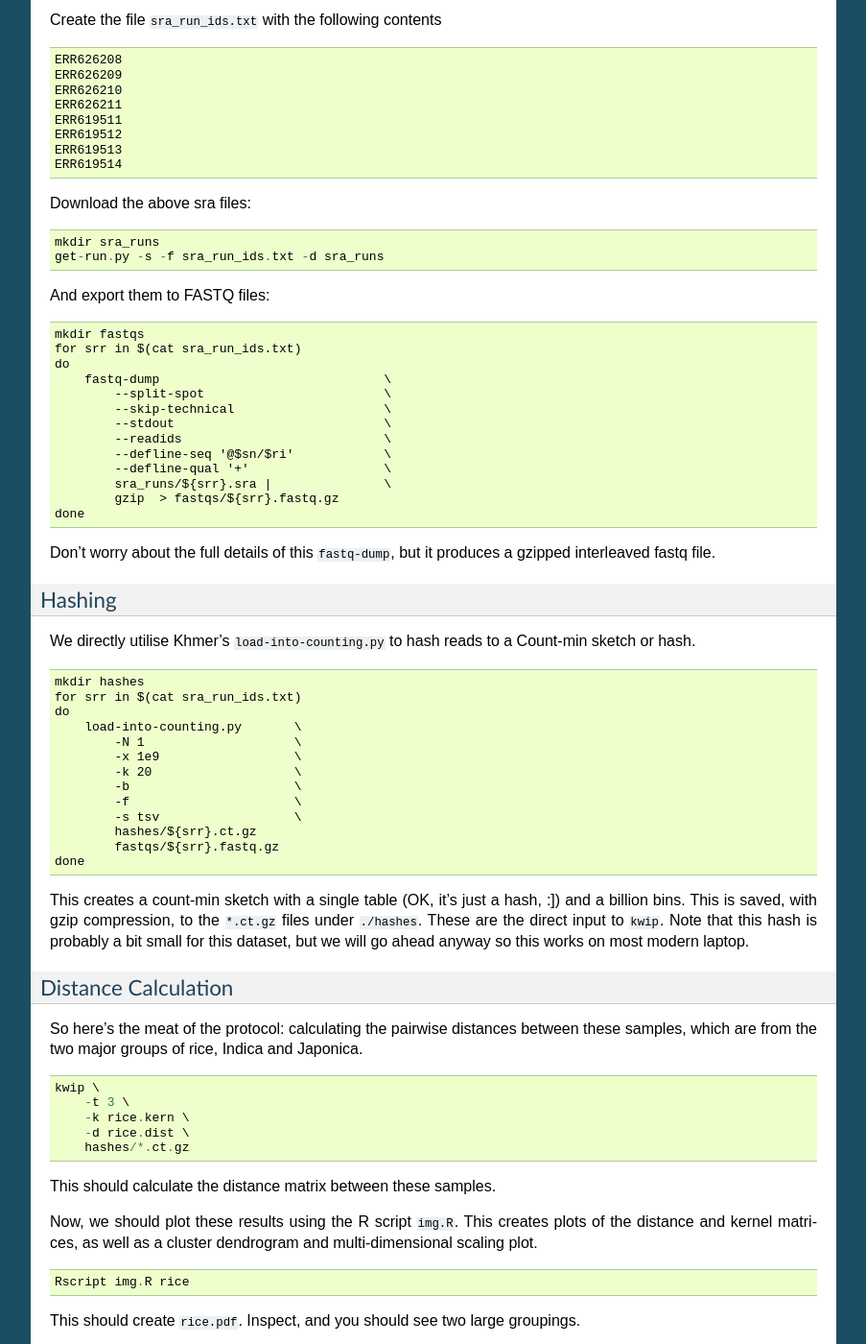
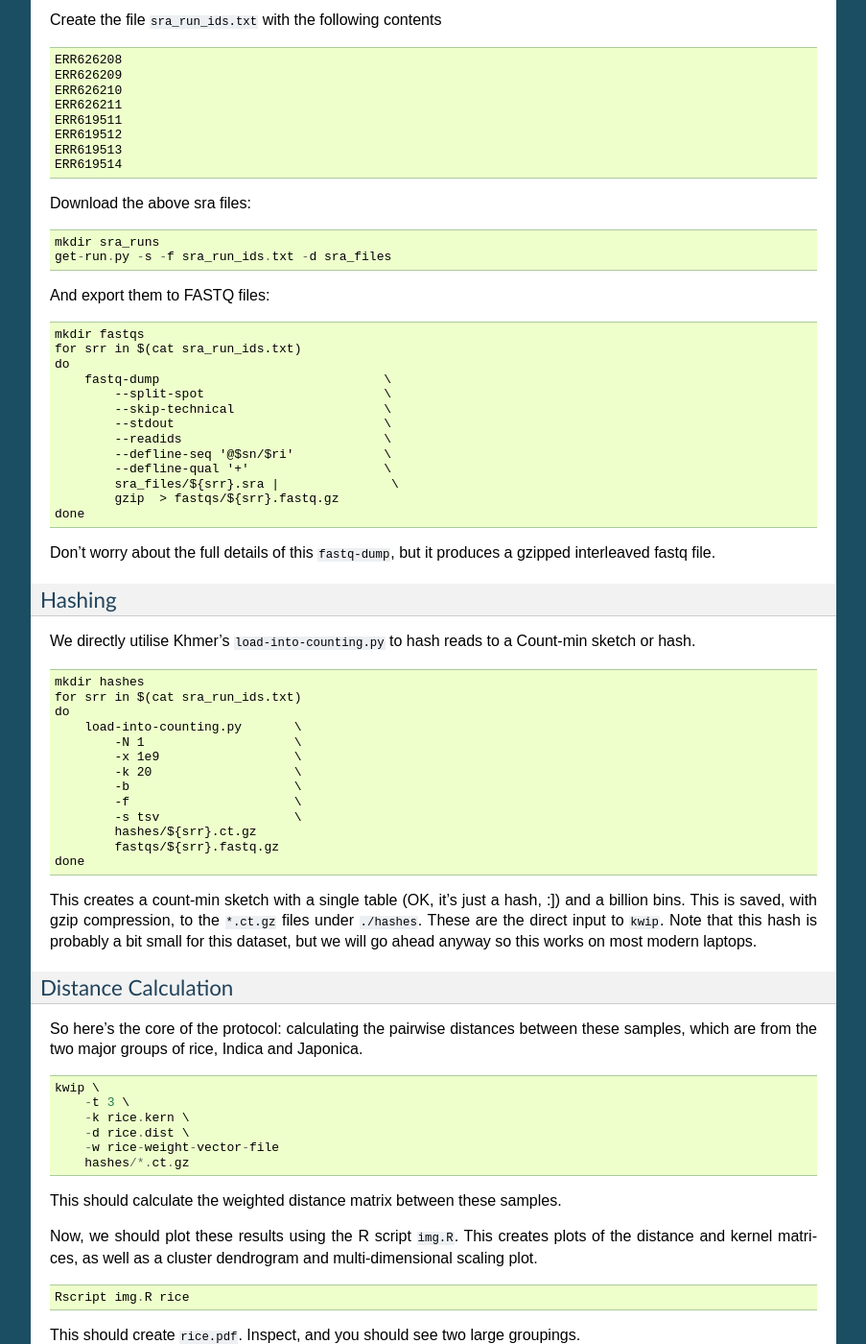
Before and after one commit to kdm9/kWIP, a Sphinx documentation site: the page built from doc/pipelines.rst, in a window 1280 px wide and 1400 px high, scrolled down 706 px. Shown: the whole window at 96% size, without its empty margins (198-1101 px from the left). Built offline with Sphinx 7.4.7, drawn with Linux system fonts in a browser that asks for light colours; some of the changed text lies outside the part shown.

Commit message:
Update pipelines.rst

```diff
--- a/doc/pipelines.rst
+++ b/doc/pipelines.rst
@@ -63,7 +63,7 @@ Download the above sra files:
 ::
 
     mkdir sra_runs
-    get-run.py -s -f sra_run_ids.txt -d sra_runs
+    get-run.py -s -f sra_run_ids.txt -d sra_files
 
 And export them to FASTQ files:
 
@@ -79,7 +79,7 @@ And export them to FASTQ files:
             --readids                           \
             --defline-seq '@$sn/$ri'            \
             --defline-qual '+'                  \
-            sra_runs/${srr}.sra |               \
+            sra_files/${srr}.sra |               \
             gzip  > fastqs/${srr}.fastq.gz
     done
 
@@ -113,13 +113,13 @@ This creates a count-min sketch with a single table (OK, it's just a hash, :])
 and a billion bins. This is saved, with gzip compression, to the ``*.ct.gz``
 files under ``./hashes``. These are the direct input to ``kwip``. Note that
 this hash is probably a bit small for this dataset, but we will go ahead anyway
-so this works on most modern laptop.
+so this works on most modern laptops.
 
 
 Distance Calculation
 ^^^^^^^^^^^^^^^^^^^^
 
-So here's the meat of the protocol: calculating the pairwise distances between
+So here's the core of the protocol: calculating the pairwise distances between
 these samples, which are from the two major groups of rice, Indica and
 Japonica.
 
@@ -129,10 +129,11 @@ Japonica.
         -t 3 \
         -k rice.kern \
         -d rice.dist \
+        -w rice-weight-vector-file
         hashes/*.ct.gz
 
 
-This should calculate the distance matrix between these samples.
+This should calculate the weighted distance matrix between these samples.
 
 Now, we should plot these results using the R script ``img.R``. This creates
 plots of the distance and kernel matrices, as well as a cluster dendrogram and
```
Also changed, not shown: other parts of doc/pipelines.rst (+1 -1 lines).
